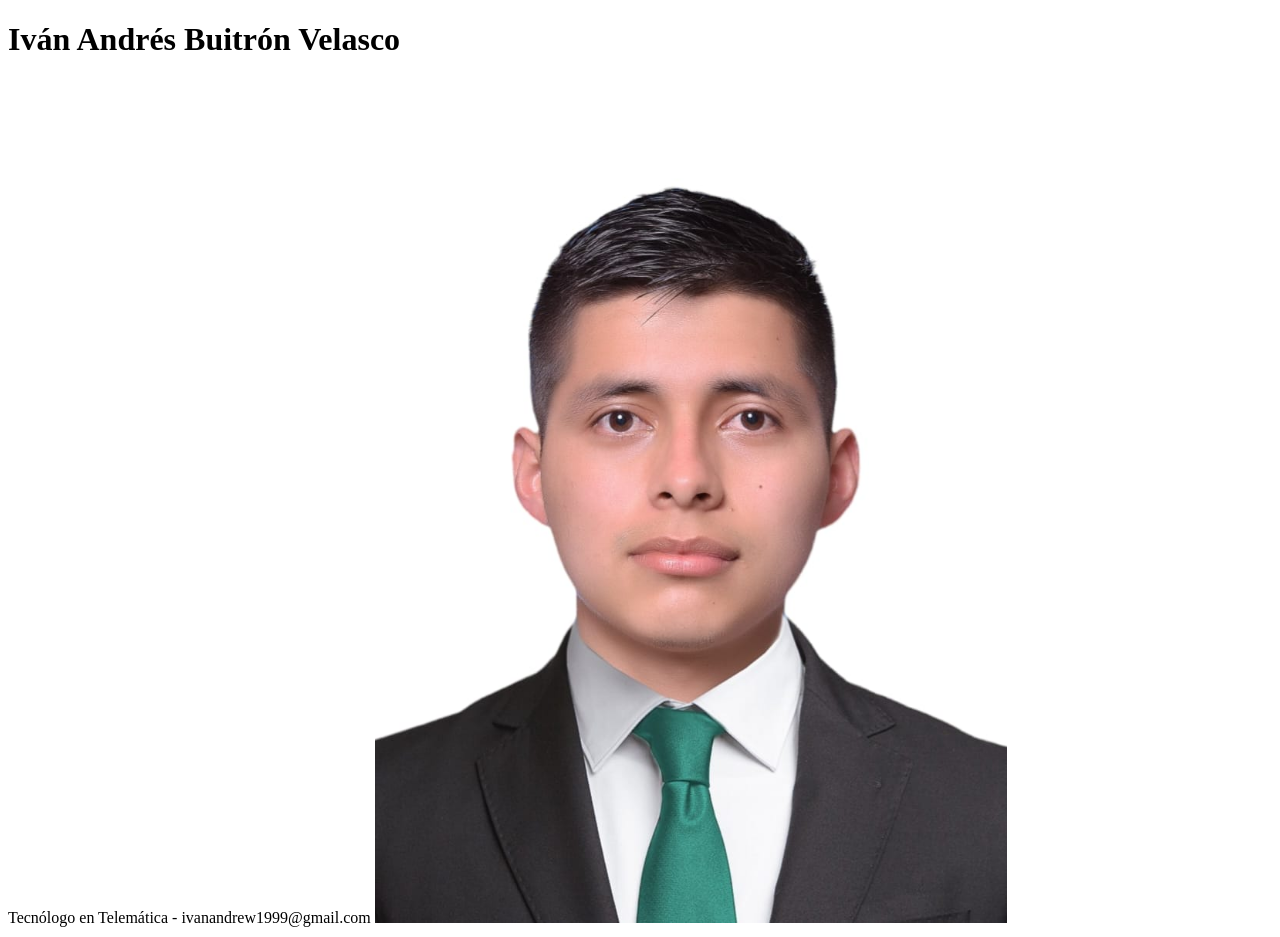
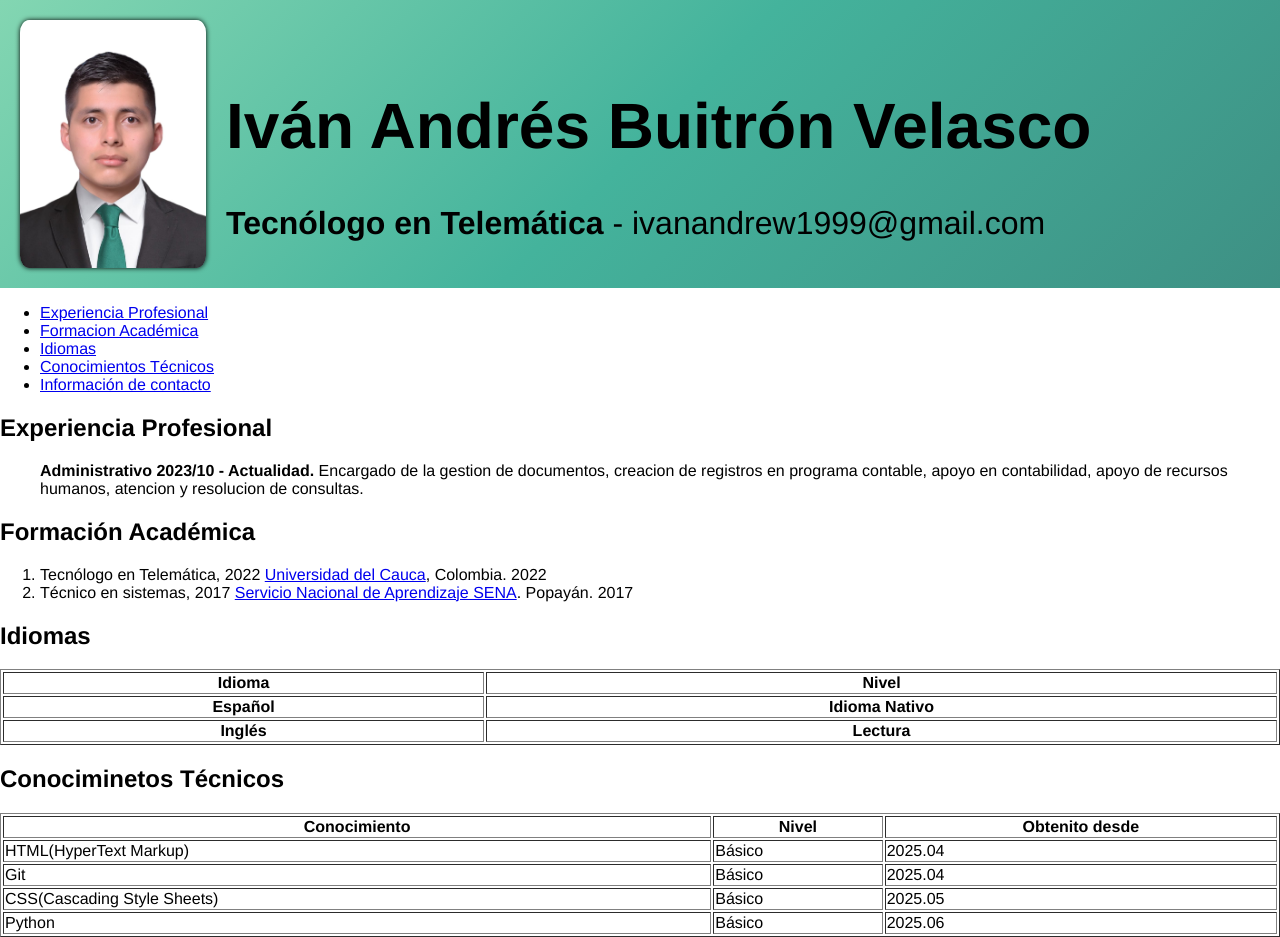
Before and after one commit to IvanBuitronV/ttech-repo01, a plain HTML site: page index.html in a window 1280 px wide. Shown: the top 937 px of the page. Drawn offline with Linux system fonts and the light colour scheme.

Commit message:
Se el agrego estilos al encabezado

```diff
--- a/index.html
+++ b/index.html
@@ -9,10 +9,12 @@
 <body>
 
     <heard>
-        <h1>Iván Andrés Buitrón Velasco</h1>
-        <p1>Tecnólogo en Telemática</p1>
-        <p1> - ivanandrew1999@gmail.com </p1>
-        <img src="Foto1.jpg" alt="Foto de usuario" width="50%">
+        <img src="Foto1.jpg" alt="Foto de usuario" width="15%">
+            <div>
+                <h1>Iván Andrés Buitrón Velasco</h1>
+                <a1>Tecnólogo en Telemática</a1>
+                <p1> - ivanandrew1999@gmail.com </p1>
+            </div>
     </heard>
 
 
--- a/style.css
+++ b/style.css
@@ -0,0 +1,22 @@
+body{
+    font-family: Helvetica;
+    margin: 0;
+}
+heard{
+    font-size: 2.5vw;/*Hace que el texto sea proporcional a la pantalla*/
+    display: flex;/*Sirve para facilitar la alineacion y distribucion de elementos*/
+    background: linear-gradient(315deg,rgb(62, 144, 132),rgb(68, 179, 156),rgb(131, 214, 178) );
+    padding: 20px;
+    align-items: center;/*Alinea en el eje vertical en el centro*/
+}
+
+img {
+    border-radius: 5%;
+    margin-right: 20px;
+    box-shadow: 0 0 5px;
+}
+
+a1{
+    color: black;
+    font-weight: 600;
+}
```
